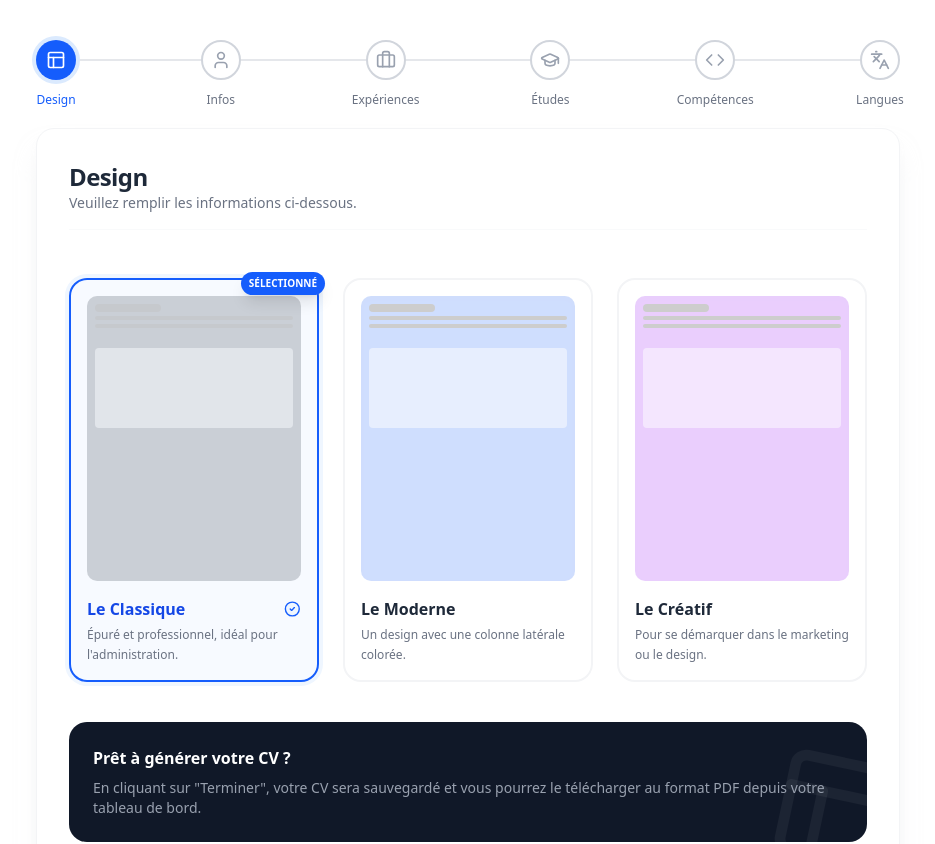
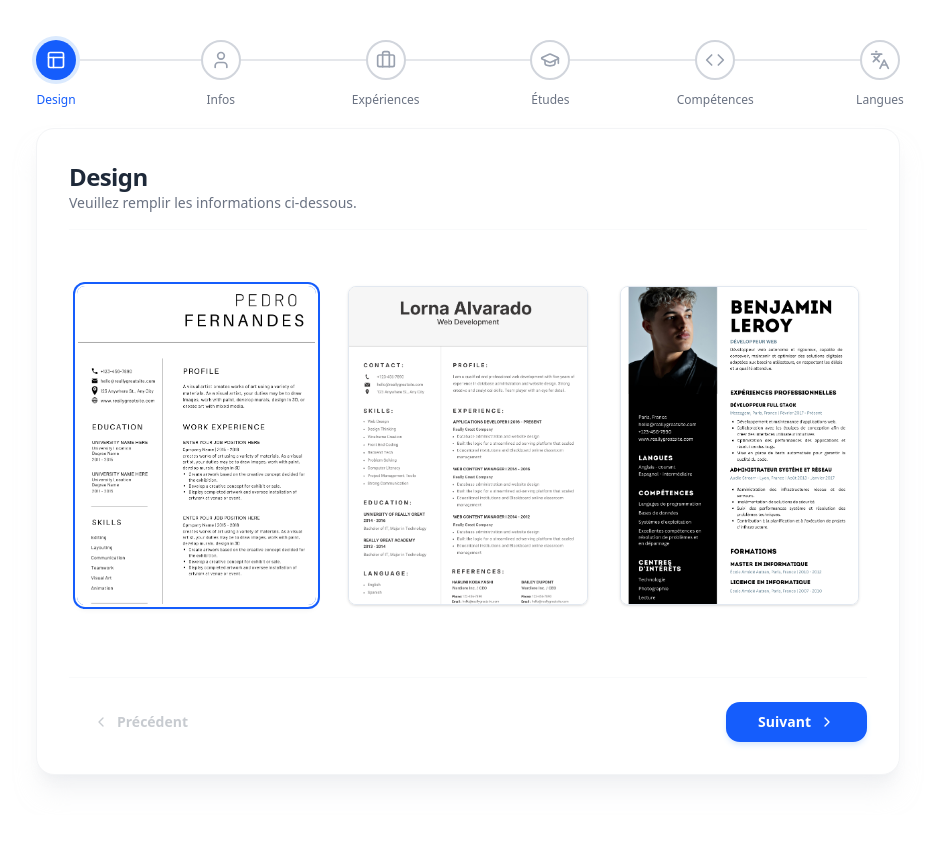
Before and after one commit to freddymk313/cv-maker, a Next.js app: page /cv/create in a window 1280 px wide. Shown: the top 844 px of the page, without its empty margins (172-1107 px from the left). After the commit the page ends 815 px from the top, so only its background shows below. Built offline with nearby package versions, Linux system fonts and the light colour scheme; no server answers.

Commit message:
model img show

```diff
--- a/components/cv/TemplateForm.tsx
+++ b/components/cv/TemplateForm.tsx
@@ -1,9 +1,10 @@
 "use client";
 
+import Image from "next/image";
 import { useForm } from "react-hook-form";
 import { zodResolver } from "@hookform/resolvers/zod";
-import { CheckCircle2, Layout, Smartphone, Award } from "lucide-react";
 import { templateSchema, TemplateInput } from "@/lib/validations/cv";
+import { cn } from "@/lib/utils";
 
 interface Props {
   initialData?: any;
@@ -14,24 +15,15 @@ interface Props {
 const templates = [
   {
     id: "classic",
-    name: "Le Classique",
-    description: "Épuré et professionnel, idéal pour l'administration.",
-    color: "bg-gray-800",
-    icon: Layout
+    image: "/cv-models/model-1.png",
   },
   {
     id: "modern",
-    name: "Le Moderne",
-    description: "Un design avec une colonne latérale colorée.",
-    color: "bg-blue-600",
-    icon: Smartphone
+    image: "/cv-models/model-3.png",
   },
   {
     id: "creative",
-    name: "Le Créatif",
-    description: "Pour se démarquer dans le marketing ou le design.",
-    color: "bg-purple-600",
-    icon: Award
+    image: "/cv-models/model-2.png",
   },
 ];
 
@@ -46,57 +38,36 @@ export default function TemplateForm({ initialData, onSubmit, isLoading }: Props
   const selectedTemplate = watch("templateId");
 
   return (
-    <form id="cv-form" onSubmit={handleSubmit(onSubmit)} className="space-y-6">
-      <div className="grid grid-cols-1 md:grid-cols-3 gap-6">
+    <form id="cv-form" onSubmit={handleSubmit(onSubmit)} className="w-full">
+      <div className="grid grid-cols-1 md:grid-cols-3 gap-8 p-2">
         {templates.map((tpl) => (
           <div
             key={tpl.id}
             onClick={() => setValue("templateId", tpl.id)}
-            className={`cursor-pointer group relative rounded-2xl border-2 transition-all p-4 ${
-              selectedTemplate === tpl.id
-                ? "border-blue-600 bg-blue-50/50 ring-4 ring-blue-50"
-                : "border-gray-100 hover:border-blue-200 bg-white"
-            }`}
+            className="relative cursor-pointer group"
           >
-            {/* Aperçu visuel simplifié */}
-            <div className={`aspect-[3/4] rounded-lg mb-4 flex flex-col p-2 gap-1 overflow-hidden shadow-inner ${tpl.color} opacity-20 group-hover:opacity-30 transition-opacity`}>
-               <div className="w-1/3 h-2 bg-current rounded" />
-               <div className="w-full h-1 bg-current rounded" />
-               <div className="w-full h-1 bg-current rounded" />
-               <div className="mt-4 w-full h-20 bg-white/50 rounded" />
+            {/* Conteneur de l'image avec délimitation visible */}
+            <div
+              className={cn(
+                "relative aspect-[3/4] w-full overflow-hidden transition-all duration-300 rounded-md",
+                // Délimitation par défaut (bordure fine grise)
+                "border border-slate-200 shadow-sm",
+                // Style quand sélectionné (anneau bleu et bordure invisible pour ne pas doubler)
+                selectedTemplate === tpl.id
+                  ? "ring-2 ring-blue-600 ring-offset-2 border-transparent shadow-md"
+                  : "hover:border-slate-300 hover:shadow-md"
+              )}
+            >
+              <Image
+                src={tpl.image}
+                alt="Template Preview"
+                fill
+                priority
+                className="object-cover"
+              />
             </div>
-
-            <div className="flex justify-between items-start">
-              <div>
-                <h3 className={`font-bold ${selectedTemplate === tpl.id ? "text-blue-700" : "text-gray-800"}`}>
-                  {tpl.name}
-                </h3>
-                <p className="text-xs text-gray-500 mt-1 leading-relaxed">
-                  {tpl.description}
-                </p>
-              </div>
-              {selectedTemplate === tpl.id && (
-                <CheckCircle2 className="w-6 h-6 text-blue-600 fill-blue-50" />
-              )}
-            </div>
-
-            {selectedTemplate === tpl.id && (
-              <div className="absolute -top-2 -right-2 bg-blue-600 text-white text-[10px] font-bold px-2 py-1 rounded-full shadow-lg">
-                SÉLECTIONNÉ
-              </div>
-            )}
           </div>
         ))}
-      </div>
-
-      <div className="mt-10 p-6 bg-gray-900 rounded-2xl text-white overflow-hidden relative">
-        <div className="relative z-10">
-          <h4 className="font-bold mb-2">Prêt à générer votre CV ?</h4>
-          <p className="text-sm text-gray-400">
-            En cliquant sur "Terminer", votre CV sera sauvegardé et vous pourrez le télécharger au format PDF depuis votre tableau de bord.
-          </p>
-        </div>
-        <Layout className="absolute -right-8 -bottom-8 w-32 h-32 text-white/5 rotate-12" />
       </div>
     </form>
   );
```
Also changed, not shown: public/cv-models/model-3.png (added).
